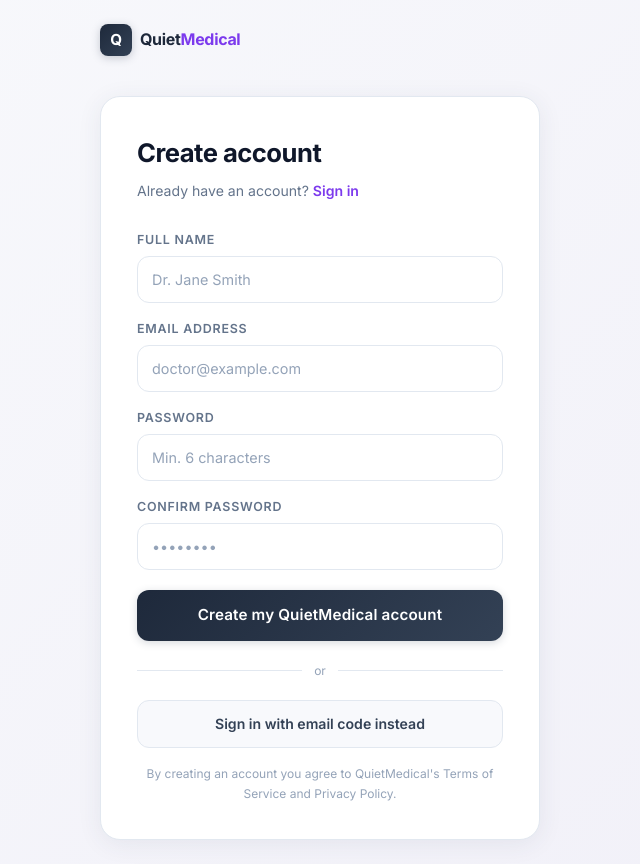
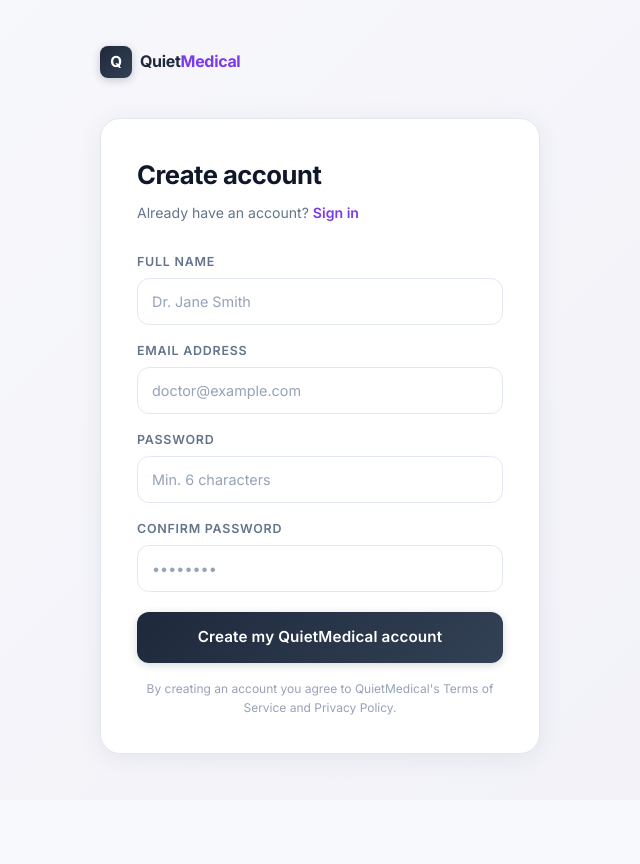
Before and after one commit to MedHubWTB/my-nextjs-site, a Next.js app: page /signup in a window 1280 px wide. Shown: the whole page, without its empty margins (320-960 px from the left). After the commit the page ends 800 px from the top, so only its background shows below. Built offline with nearby package versions, Linux system fonts and the light colour scheme; no server answers.

Commit message:
remove otp option from signup page

```diff
--- a/app/signup/page.tsx
+++ b/app/signup/page.tsx
@@ -163,16 +163,6 @@ if (!doctorData || !doctorData.onboarding_completed) {
               {loading ? "Creating your account..." : "Create my QuietMedical account"}
             </button>
 
-            <div style={{ display: "flex", alignItems: "center", gap: 12, margin: "4px 0" }}>
-              <div style={{ flex: 1, height: 1, background: "#e2e8f0" }} />
-              <span style={{ fontSize: "0.75rem", color: "#94a3b8" }}>or</span>
-              <div style={{ flex: 1, height: 1, background: "#e2e8f0" }} />
-            </div>
-
-            <a href="/otp-login" style={{ display: "block", textAlign: "center", background: "#f8f9fc", color: "#334155", border: "1.5px solid #e2e8f0", padding: "12px", borderRadius: 12, fontWeight: 600, fontSize: "0.88rem", textDecoration: "none", transition: "all 0.2s" }}>
-              Sign in with email code instead
-            </a>
-
             <p style={{ fontSize: "0.75rem", color: "#94a3b8", textAlign: "center", lineHeight: 1.6 }}>
               By creating an account you agree to QuietMedical&apos;s Terms of Service and Privacy Policy.
             </p>
```
